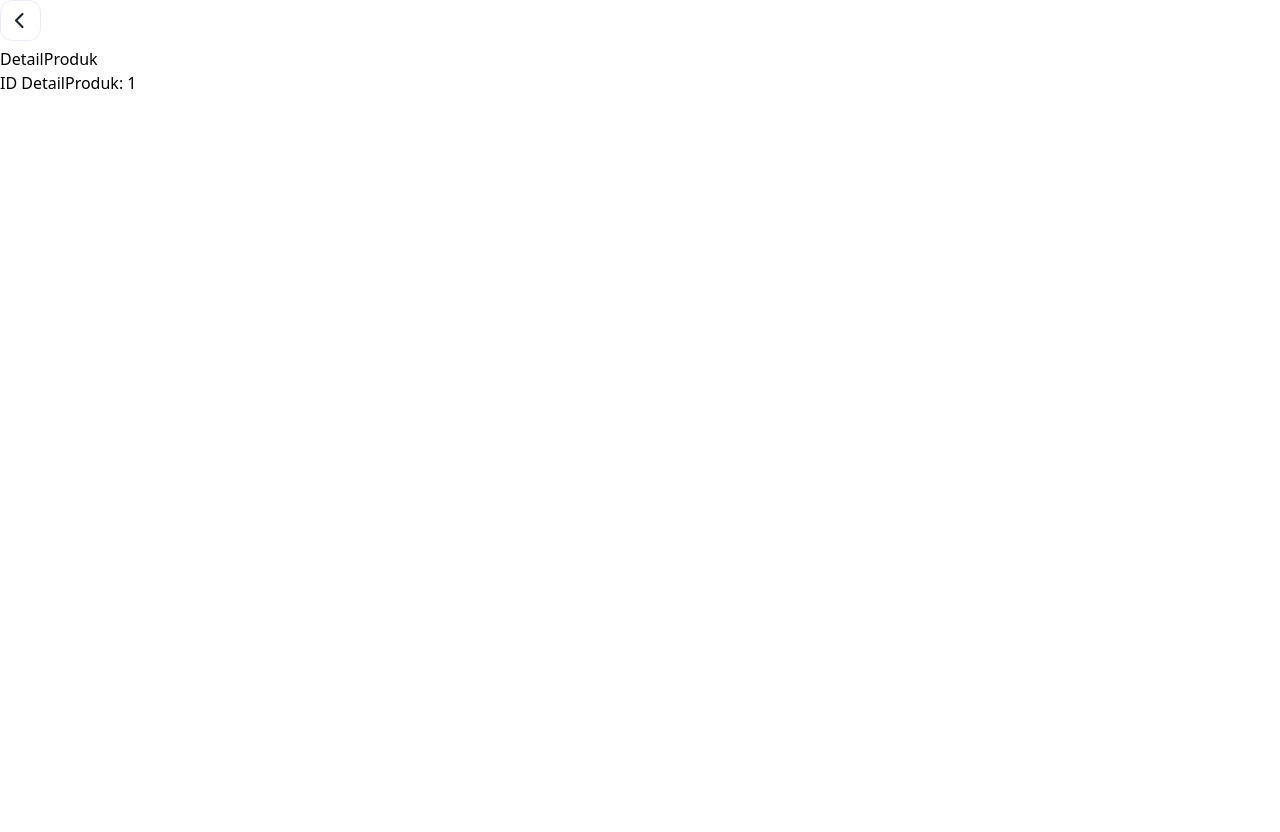
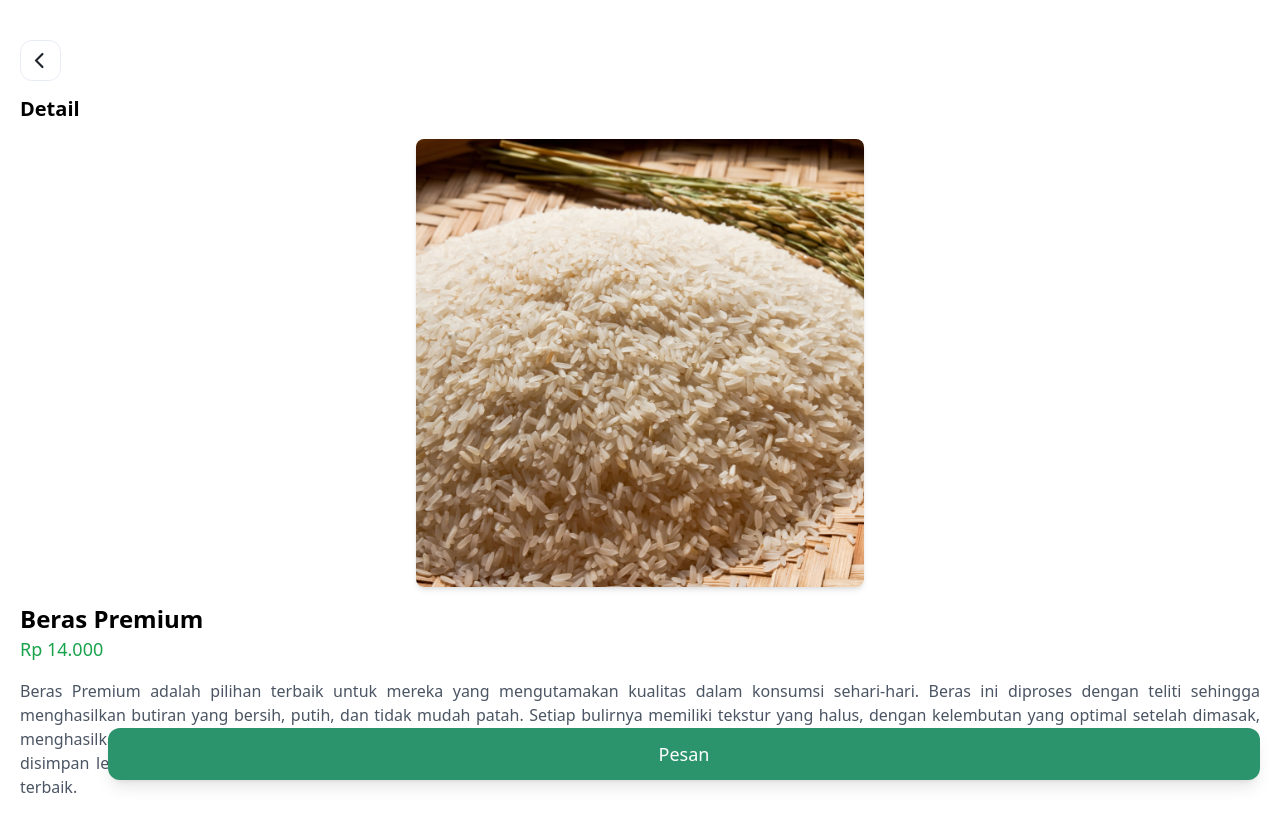
Before and after one commit to AbdanulIkhlas/agrofaster, a React (Vite) app: page /produk/konsumen/beli-hasil-panen/detail-produk/1 in a window 1280 px wide. Shown: the top 832 px of the page. Before the commit the page ends 800 px from the top, so only its background shows below. Built offline with nearby package versions, Linux system fonts and the light colour scheme.

Commit message:
menyelesaikan page detail produk

```diff
--- a/src/pages/detailProduk.jsx
+++ b/src/pages/detailProduk.jsx
@@ -1,23 +1,59 @@
 import React from "react";
 import { useParams, useNavigate } from "react-router-dom";
-import { Link } from "react-router-dom";
+import { allItemKonsumen } from "../data/allItemKonsumen";
 
 const DetailProduk = () => {
   // Tangkap id dari URL
   const { id } = useParams();
   const navigate = useNavigate();
 
+  // Temukan produk berdasarkan id
+  // Pastikan id dalam allItemKonsumen dan id dari URL cocok dalam tipe data
+  const product = allItemKonsumen.find((item) => item.id.toString() === id);
+
+  // Jika produk tidak ditemukan
+  if (!product) {
+    return <p>Produk dengan ID {id} tidak ditemukan.</p>;
+  }
+
+  const { image, name, price, detail } = product;
+
   const handleBackClick = () => {
     navigate(-1); // Kembali ke halaman sebelumnya
   };
 
   return (
-    <div>
+    <div className="relative pt-[40px] px-5 pb-10">
       <button onClick={handleBackClick}>
         <img src="../../../../../svg/back.svg" alt="Back" />
       </button>
-      <h1>DetailProduk</h1>
-      <p>ID DetailProduk: {id}</p>
+      <h1 className="text-xl font-semibold mt-2 mb-4">Detail</h1>
+      <div className="pb-16">
+        <div className="flex flex-col items-center">
+          <img
+            src={image}
+            alt={name}
+            className="w-full h-auto max-w-md rounded-lg shadow-md"
+          />
+          <div className="w-full">
+            <h1 className="text-2xl font-bold mt-4">{name}</h1>
+            <p className="text-lg text-green-600">Rp {price}</p>
+          </div>
+          <p className="text-gray-600 mt-4 text-justify">{detail}</p>
+        </div>
+      </div>
+      {/* Tombol Pesan */}
+      <a
+        href={`https://wa.me/6282242719909?text=${encodeURIComponent(
+          `Hallo Saya ingin beli ${name}`
+        )}`}
+        target="_blank"
+        rel="noopener noreferrer"
+        className="fixed flex w-[90%] justify-center items-center gap-2 bottom-5 right-5 bg-primary text-white p-3 rounded-xl shadow-lg hover:bg-green-600 transition-colors"
+      >
+        {/* <img src="../../../../../svg/whatsapp.svg" alt="Whatsapp" /> */}
+        <p className="text-lg">Pesan</p>
+      </a>
     </div>
   );
 };
```
Also changed, not shown: public/svg/whatsapp.svg (added).
